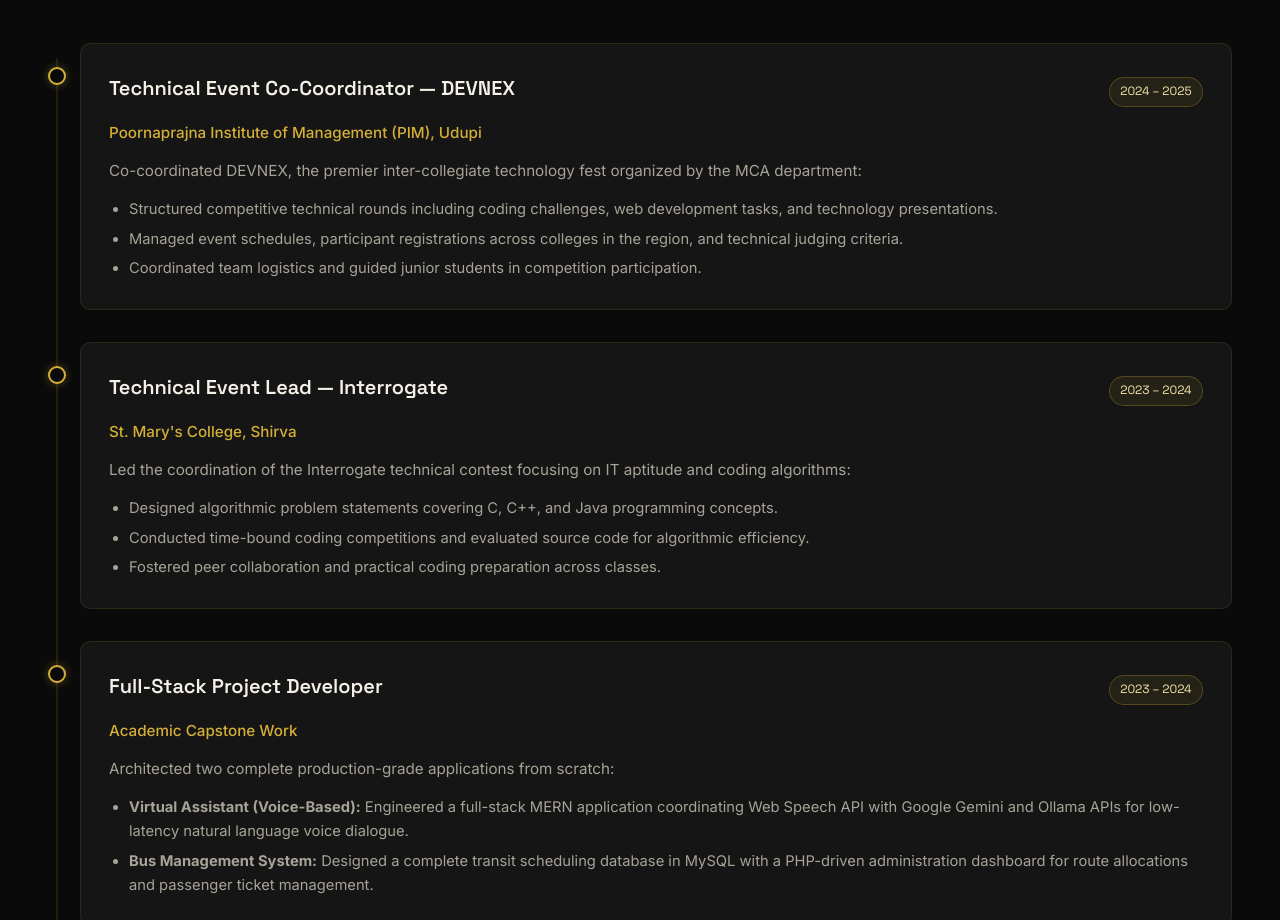
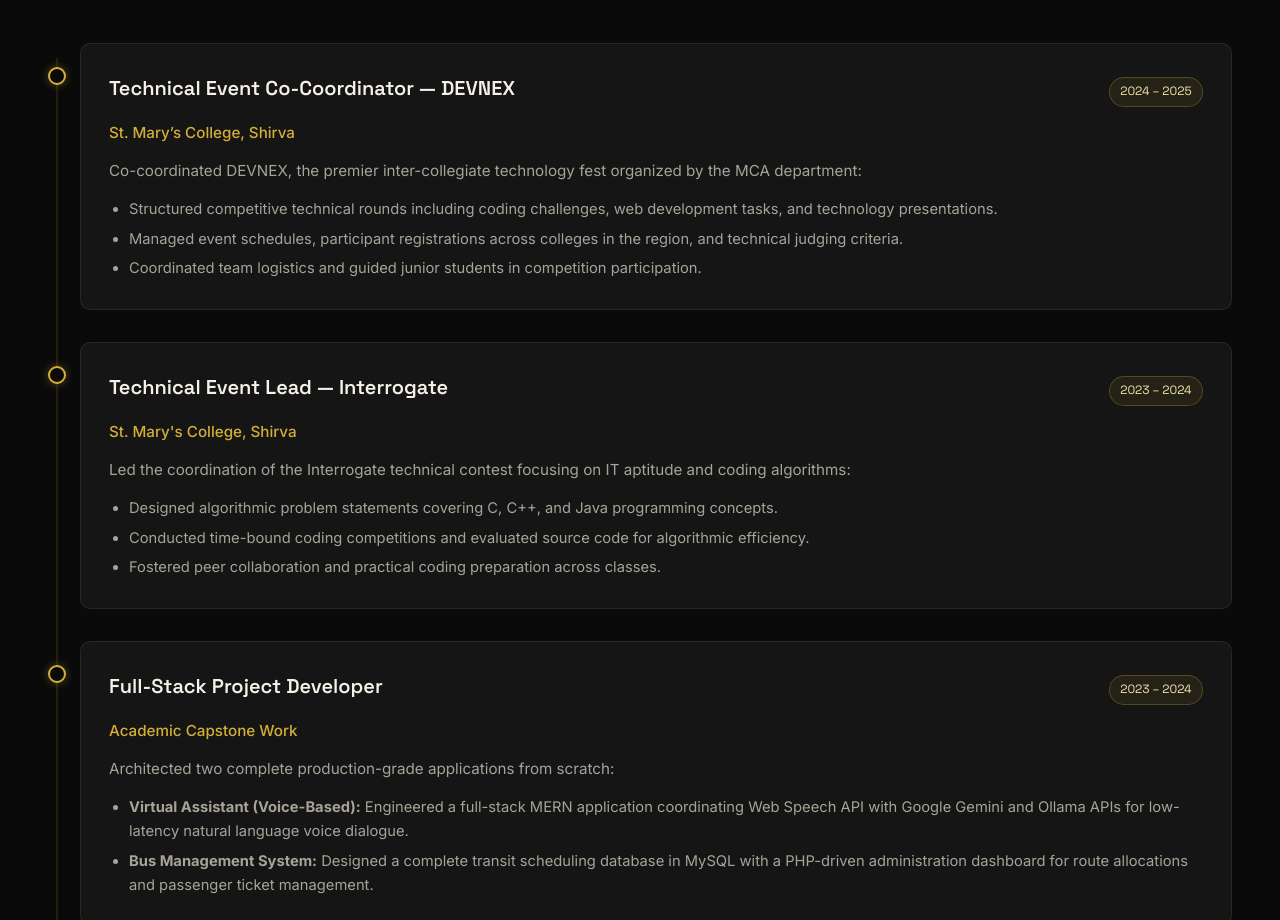
Before and after one commit to azmiya0505-source/portfolio, a plain HTML site: page index.html in a window 1280 px wide. Shown: the part 5520-6440 px from the top of the page. Drawn offline with Linux system fonts and the light colour scheme.

Commit message:
Fix DEVNEX college name to St. Mary's College, Shirva

```diff
--- a/index.html
+++ b/index.html
@@ -893,7 +893,7 @@
                 <h3 class="experience-role-title">Technical Event Co-Coordinator — DEVNEX</h3>
                 <span class="experience-period">2024 – 2025</span>
               </div>
-              <div class="experience-org">Poornaprajna Institute of Management (PIM), Udupi</div>
+              <div class="experience-org">St. Mary&rsquo;s College, Shirva</div>
               <p class="experience-desc">
                 Co-coordinated DEVNEX, the premier inter-collegiate technology fest organized by the MCA department:
               </p>
```
